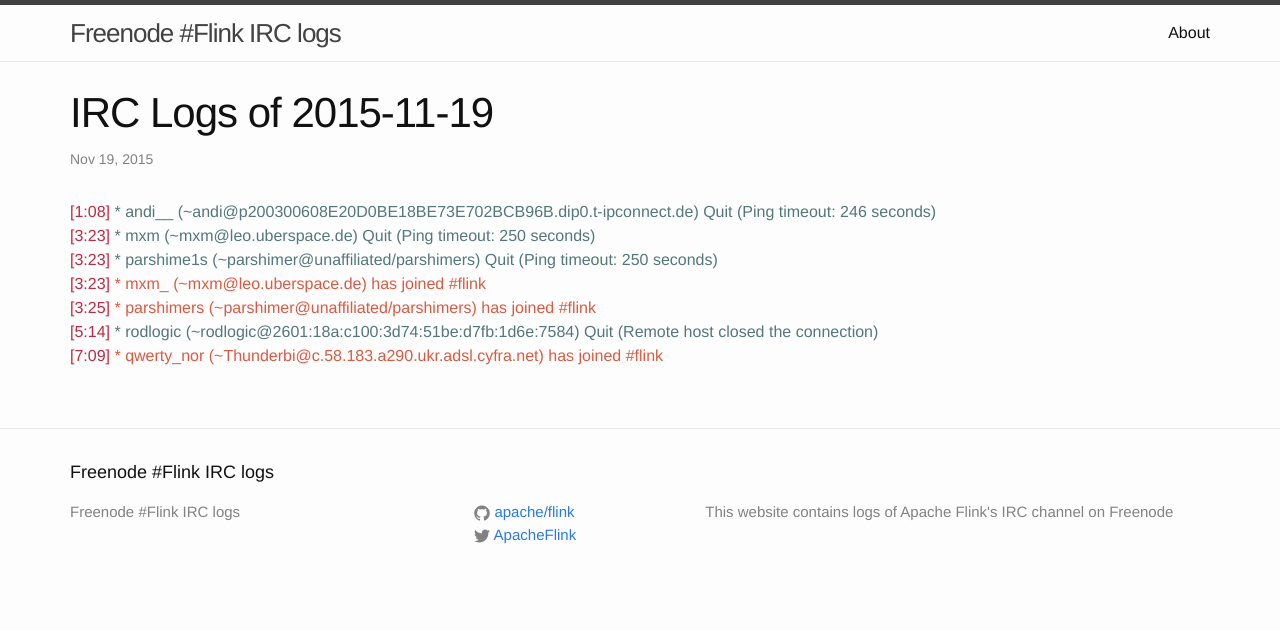
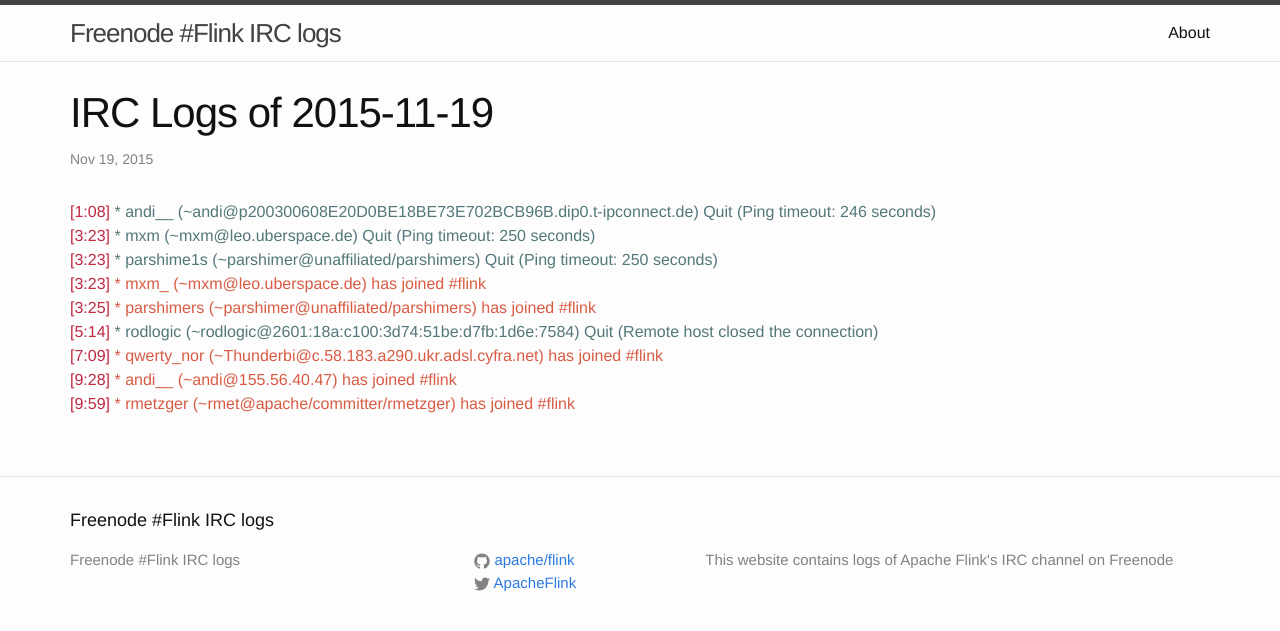
Before and after one commit to flink-irc-logs/flink-irc-logs.github.io, a Jekyll site: the page built from _posts/2015-11-19-logs.markdown, in a window 1280 px wide. Shown: the top 631 px of the page. Built offline with Jekyll 4.4.1, drawn with Linux system fonts in a browser that asks for light colours.

Commit message:
Update of the logs on Thu Nov 19 10:22:34 CET 2015

```diff
--- a/_posts/2015-11-19-logs.markdown
+++ b/_posts/2015-11-19-logs.markdown
@@ -11,3 +11,5 @@
 <span class="irc-date">[3:25]</span> <span class="irc-green">* parshimers (~parshimer@unaffiliated/parshimers) has joined #flink</span><br />
 <span class="irc-date">[5:14]</span> <span class="irc-navy">* rodlogic (~rodlogic@2601:18a:c100:3d74:51be:d7fb:1d6e:7584) Quit (Remote host closed the connection)</span><br />
 <span class="irc-date">[7:09]</span> <span class="irc-green">* qwerty_nor (~Thunderbi@c.58.183.a290.ukr.adsl.cyfra.net) has joined #flink</span><br />
+<span class="irc-date">[9:28]</span> <span class="irc-green">* andi__ (~andi@155.56.40.47) has joined #flink</span><br />
+<span class="irc-date">[9:59]</span> <span class="irc-green">* rmetzger (~rmet@apache/committer/rmetzger) has joined #flink</span><br />
```
